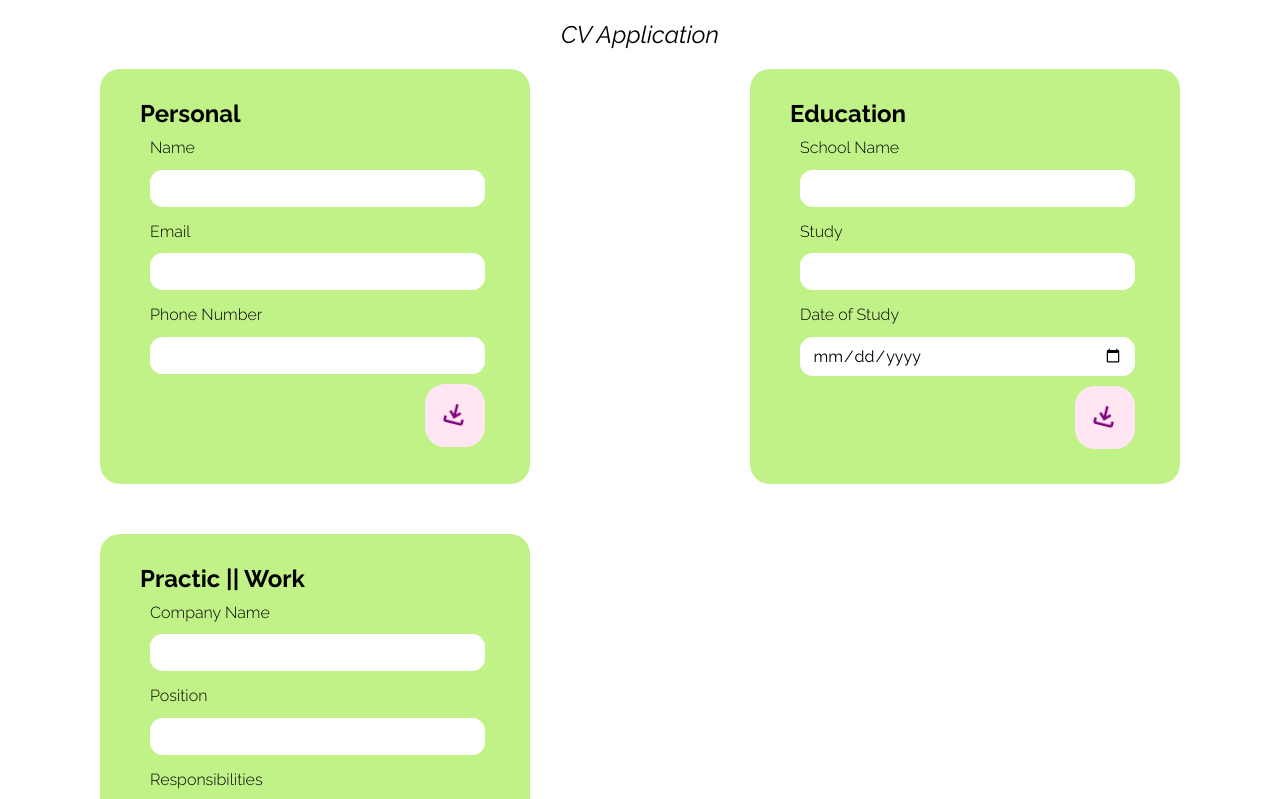
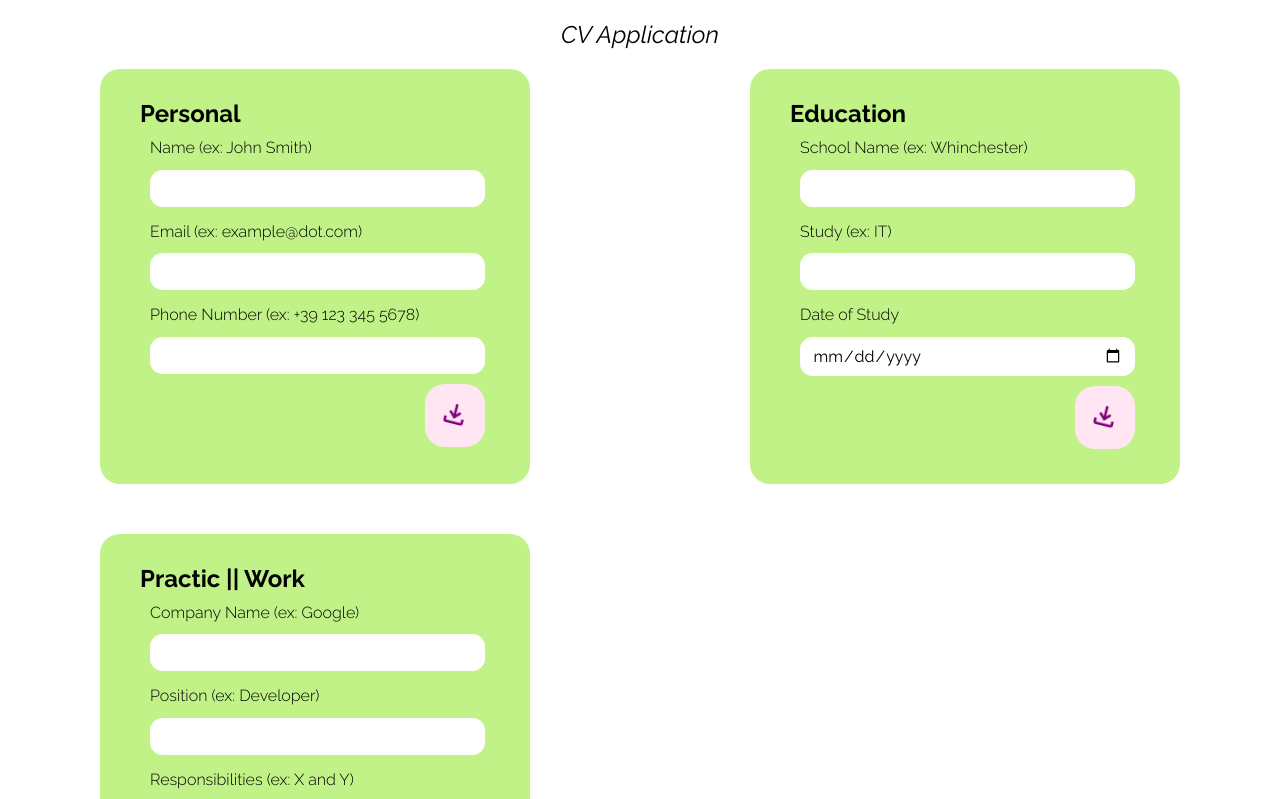
Before and after one commit to nicolanapa/odin-cv, a React (Vite) app: page / in a window 1280 px wide. Shown: the top 799 px of the page. Built offline with nearby package versions, Linux system fonts and the light colour scheme.

Commit message:
Added an Example in some label Arrays

```diff
--- a/src/components/Form.jsx
+++ b/src/components/Form.jsx
@@ -31,7 +31,7 @@ function SingleForm({ list, variableToCall }) {
 function Personal() {
 	const person = {
 		id: ["name", "email", "phone"],
-		label: ["Name ", "Email ", "Phone Number "],
+		label: ["Name (ex: John Smith) ", "Email (ex: example@dot.com) ", "Phone Number (ex: +39 123 345 5678) "],
 		type: ["text", "email", "tel"],
 		header: "Personal",
 	};
@@ -48,7 +48,7 @@ function Personal() {
 function Educational() {
 	const education = {
 		id: ["school", "study", "dateStudy"],
-		label: ["School Name ", "Study ", "Date of Study "],
+		label: ["School Name (ex: Whinchester) ", "Study (ex: IT) ", "Date of Study "],
 		type: ["text", "text", "date"],
 		header: "Education",
 	};
@@ -65,7 +65,7 @@ function Educational() {
 function Practical() {
 	const practic = {
 		id: ["company", "position", "responsibilities", "dateWorkStart", "dateWorkEnd"],
-		label: ["Company Name ", "Position ", "Responsibilities ", "Start", "End"],
+		label: ["Company Name (ex: Google) ", "Position (ex: Developer) ", "Responsibilities (ex: X and Y) ", "Start", "End"],
 		type: ["text", "text", "text", "date", "date"],
 		header: "Practic || Work",
 	};
```
